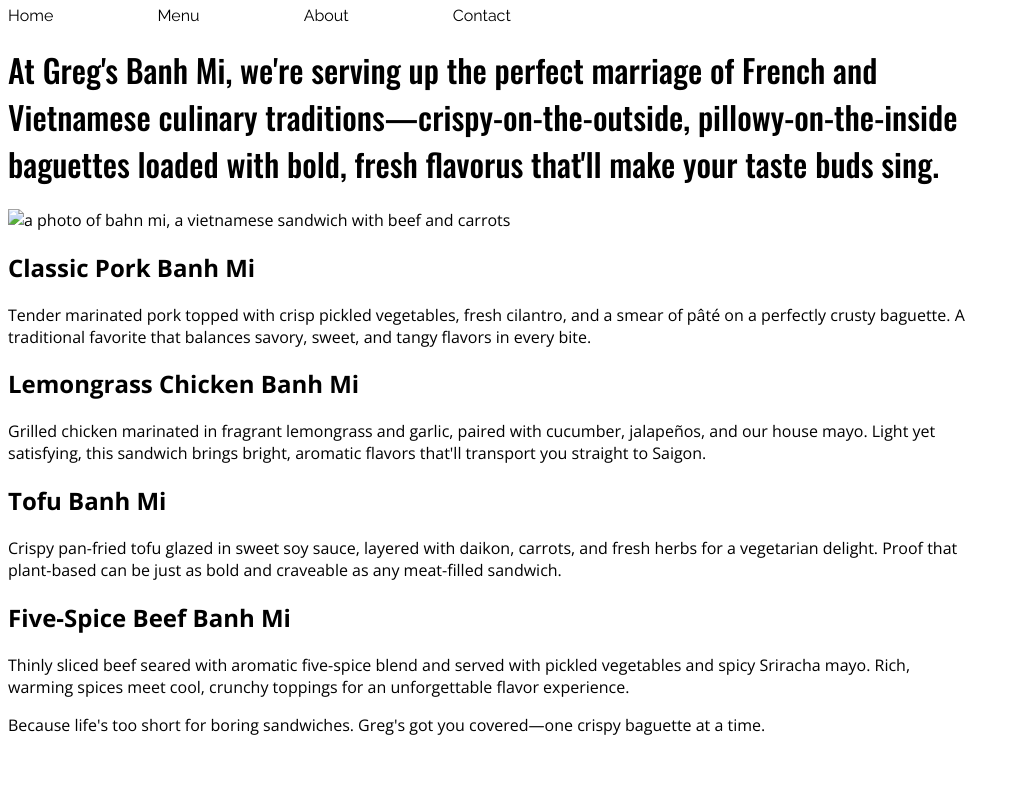
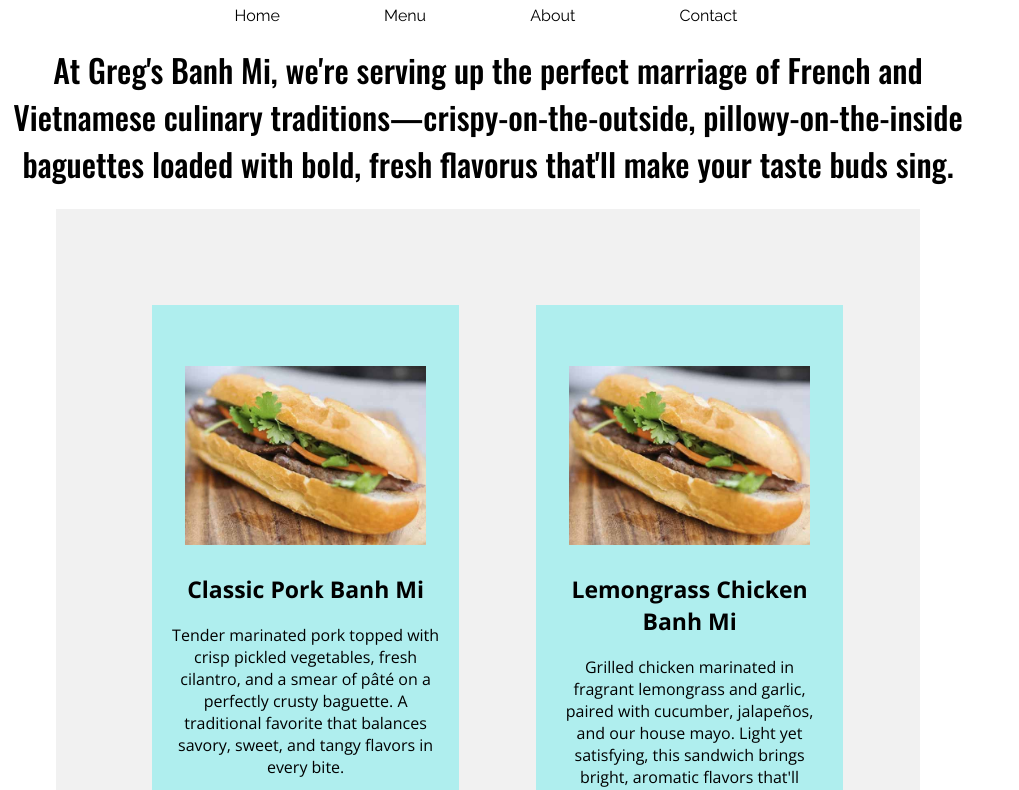
Before and after one commit to qeckos/exercise-6, a plain HTML site: page index.html in a window 1280 px wide. Shown: the part 84-874 px from the top of the page, without its empty margins (0-1019 px from the left). Before the commit the page ends 828 px from the top, so only its background shows below. Drawn offline with nearby package versions, Linux system fonts and the light colour scheme.

Commit message:
containers

```diff
--- a/index.html
+++ b/index.html
@@ -22,6 +22,8 @@
   list-style: none;
   margin: 0;
   padding: 0;
+  text-align: center;
+  padding-left: 10%
   }
 
 
@@ -45,6 +47,7 @@
   font-optical-sizing: auto;
   font-weight: 500;
   font-style: normal;
+  text-align: center;
   }
 
   #site-title {
@@ -57,7 +60,44 @@
   font-style: normal;
   }
 
+  .container {
+  display: grid;
+  grid-template-columns: 40% 40%;
+  background-color: #f1f1f1;
+
+  gap: 10%;
+  padding-left: 10%;
+  padding-top: 10%;
+  padding-bottom: 20%;
+  margin-left: 5%;
+  margin-right: 5%
+  }
+
+  .container div{
+  background-color: rgb(175, 238, 238);
+  padding: 20px;
+  font-size: 30px;
+  text-align: center;
+  padding-top: 20%;
+
+
+
+
+  }
+
+  .item img{
+    width: 90%
+  }
+
+  .item p{
+    font-size: 16px
+  }
+  .item h2{
+    font-size: 23px
+  }
+
   footer {
+    text-align: center;
   }
 
 </style>
@@ -73,23 +113,26 @@
 </nav>
 <h1>At Greg's Banh Mi, we're serving up the perfect marriage of French and Vietnamese culinary traditions—crispy-on-the-outside, pillowy-on-the-inside baguettes loaded with bold, fresh flavorus that'll make your taste buds sing.</h1>
 <div class="container">
-  <div>
-    <img src="bahn-mi.jpg" alt="a photo of bahn mi, a vietnamese sandwich with beef and carrots">
+  <div class="item">
+    <img src="banh-mi.jpg" alt="a photo of bahn mi, a vietnamese sandwich with beef and carrots">
     <h2>Classic Pork Banh Mi</h2>
     <p>Tender marinated pork topped with crisp pickled vegetables, fresh cilantro, and a smear of pâté on a perfectly crusty baguette. A traditional favorite that balances savory, sweet, and tangy flavors in every bite.</p>
   </div>
 
-  <div>
+  <div class="item">
+  <img src="banh-mi.jpg" alt="a photo of bahn mi, a vietnamese sandwich with beef and carrots">
   <h2>Lemongrass Chicken Banh Mi</h2>
   <p>Grilled chicken marinated in fragrant lemongrass and garlic, paired with cucumber, jalapeños, and our house mayo. Light yet satisfying, this sandwich brings bright, aromatic flavors that'll transport you straight to Saigon.</p>
   </div>
 
-  <div>
+  <div class="item">
+      <img src="banh-mi.jpg" alt="a photo of bahn mi, a vietnamese sandwich with beef and carrots">
     <h2>Tofu Banh Mi</h2>
     <p>Crispy pan-fried tofu glazed in sweet soy sauce, layered with daikon, carrots, and fresh herbs for a vegetarian delight. Proof that plant-based can be just as bold and craveable as any meat-filled sandwich.</p>
   </div>
 
-  <div>
+  <div class="item">
+      <img src="banh-mi.jpg" alt="a photo of bahn mi, a vietnamese sandwich with beef and carrots">
     <h2>Five-Spice Beef Banh Mi</h2>
     <p>Thinly sliced beef seared with aromatic five-spice blend and served with pickled vegetables and spicy Sriracha mayo. Rich, warming spices meet cool, crunchy toppings for an unforgettable flavor experience.</p>
   </div>
```
